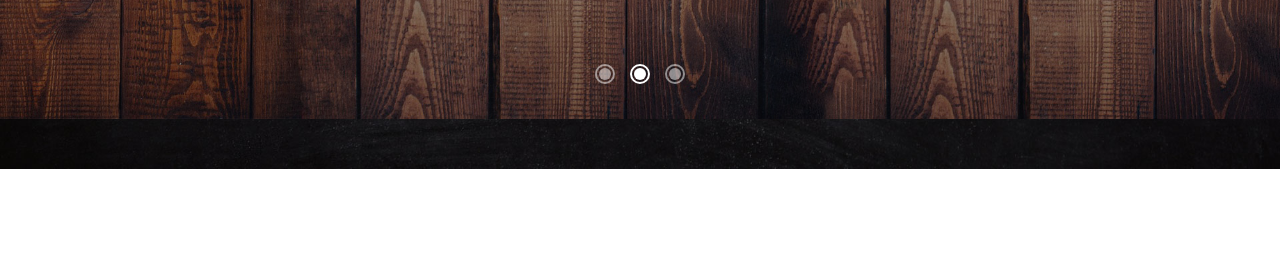
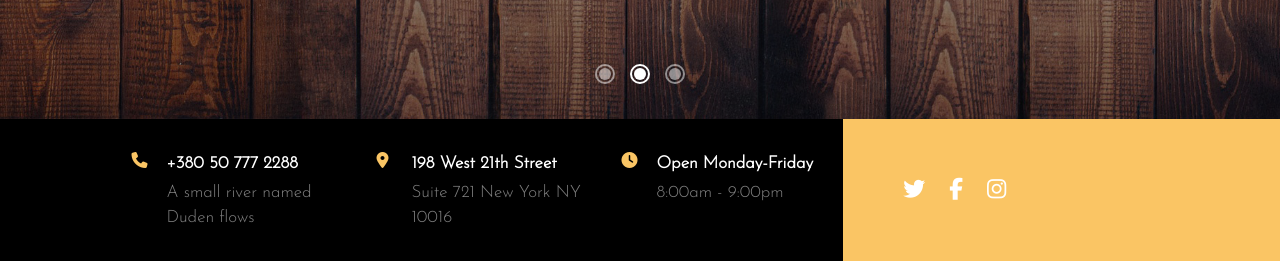
Before and after one commit to g-nik1ta/pizza-website, a plain HTML site: page index.html in a window 1280 px wide. Shown: the part 631-892 px from the top of the page. Before the commit the page ends 800 px from the top, so only its background shows below. Drawn offline with Linux system fonts and the light colour scheme.

Commit message:
add intro section

```diff
--- a/index.html
+++ b/index.html
@@ -7,6 +7,7 @@
     <meta name="viewport" content="width=device-width, initial-scale=1.0">
     <title>Document</title>
     <link rel="stylesheet" href="styles/main.css">
+	<link rel="stylesheet" href="https://cdnjs.cloudflare.com/ajax/libs/font-awesome/5.11.2/css/all.min.css">
 </head>
 
 <body>
@@ -79,7 +80,40 @@
         </div>
     </header>
 
+    <section class="intro">
+        <div class="info">
+            <div class="box-items">
+                <div class="item">
+                    <h3>+380 50 777 2288</h3>
+                    <p>A small river named Duden flows</p>
+                </div>
+                <div class="item">
+                    <h3>198 West 21th Street</h3>
+                    <p>Suite 721 New York NY 10016</p>
+                </div>
+                <div class="item">
+                    <h3>Open Monday-Friday</h3>
+                    <p>8:00am - 9:00pm</p>
+                </div>
+            </div>
+        </div>
+        <div class="social">
+            <div class="box-social">
+                <a href="#">
+                    <i class="fa-brands fa-twitter"></i>
+                </a>
+                <a href="#">
+                    <i class="fa-brands fa-facebook-f"></i>
+                </a>
+                <a href="#">
+                    <i class="fa-brands fa-instagram"></i>
+                </a>
+            </div>
+        </div>
+    </section>
+
     <script src="scripts/main.js"></script>
+        <script src="https://kit.fontawesome.com/d210871c8c.js" crossorigin="anonymous"></script>
 </body>
 
 </html>
--- /dev/null
+++ b/styles/_aboutShortInfo.scss
@@ -0,0 +1,81 @@
+.intro {
+    width: 100%;
+    display: flex;
+    justify-content: center;
+    align-items: stretch;
+
+    .info {
+        flex-grow: 6;
+        background-color: #000;
+        padding: 30px;
+        display: flex;
+        justify-content: right;
+
+        .box-items {
+            height: 100%;
+            display: flex;
+
+            .item {
+                margin-left: 25px;
+                color: #fff;
+                max-width: 220px;
+                padding-left: 25px;
+
+                h3 {
+                    line-height: 1.8;
+                    font-size: 17px;
+                    font-family: JosefinSans-Light;
+                    position: relative;
+
+                    &::before {
+                        font-family: "Font Awesome 5 Free";
+                        color: $colorY;
+                        font-size: 16px;
+                        position: absolute;
+                        left: -35px;
+                        top: -3px;
+                    }
+                }
+
+                p {
+                    font-size: 17px;
+                    color: grey;
+                    line-height: 1.5;
+                    font-family: JosefinSans-Light;
+                }
+
+                &:nth-of-type(1) {h3 {&::before {content: '\f095';}}}
+                &:nth-of-type(2) {h3 {&::before {content: '\f3c5';}}}
+                &:nth-of-type(3) {h3 {&::before {content: '\f017';}}}
+            }
+        }
+    }
+
+    .social {
+        flex-grow: 1;
+        width: 33%;
+        background-color: $colorY;
+        padding: 24px 48px;
+
+        .box-social {
+            height: 100%;
+            display: flex;
+            align-items: center;
+
+            a {
+                transition: all .65s ease-in-out;
+                color: #fff;
+
+                i {
+                    padding: 0 12px;
+                    font-size: 22px;
+                }
+
+                &:hover {
+                    transform: scale(1.47);
+                    color: rgb(157, 157, 157);
+                }
+            }
+        }
+    }
+}
--- a/styles/main.scss
+++ b/styles/main.scss
@@ -1,6 +1,7 @@
 @import 'config';
 @import 'navigation';
 @import 'header';
+@import 'aboutShortInfo';
 
 * {
     margin: 0;
@@ -15,6 +16,7 @@ html {
 
 body {
     font-family: 'Lucida Sans', 'Lucida Sans Regular', 'Lucida Grande', 'Lucida Sans Unicode', Geneva, Verdana, sans-serif;
+    // font-family: 'Gill Sans', 'Gill Sans MT', Calibri, 'Trebuchet MS', sans-serif;
     background: url(../images/backgrounds/bg_4.jpg);
     background-repeat: no-repeat;
     background-size: cover;
```
Also changed, not shown: styles/main.css, 1 other file.
